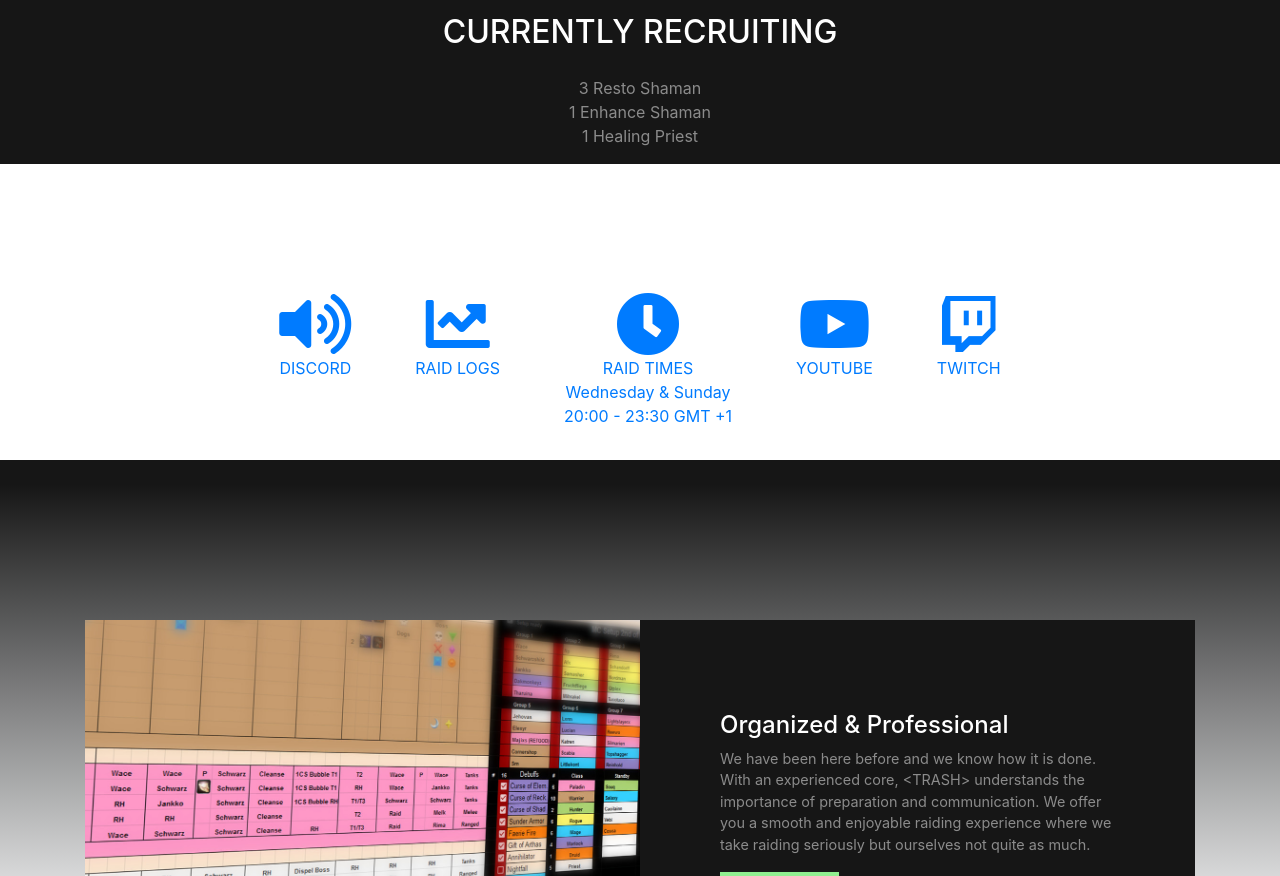
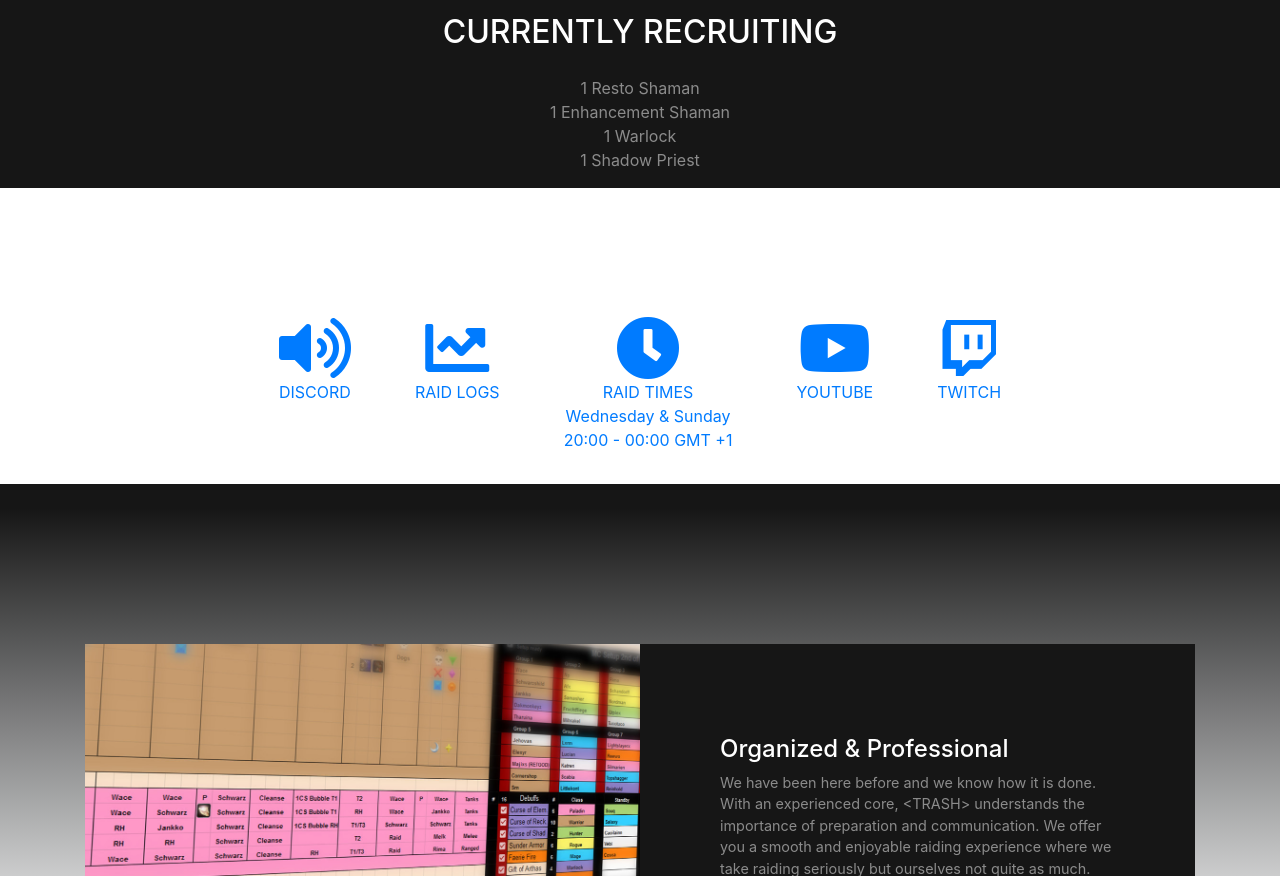
Before and after one commit to MorranTRASH/morrantrash.github.io, a website with bundled scripts: page index.html in a window 1280 px wide. Shown: the part 1225-2101 px from the top of the page. Built offline with nearby package versions, Linux system fonts and the light colour scheme.

Commit message:
Update index.html

```diff
--- a/index.html
+++ b/index.html
@@ -79,9 +79,10 @@
 		  down as we all have better things to do than to farm gold just to waste it on pointless wipes. <br><a href="https://streamable.com/463dw9">In &ltTRASH&gt we like to have fun</a><br></br> If you wish to know more about us, please take a look at our <br><a href="https://tinyurl.com/trashrules">&ltTRASH&gt Rulebook</a></p>
 		  <h2 class="text-white mb-4">CURRENTLY RECRUITING</h2>
 		  <p class="text-white-50">
-3 Resto Shaman<br>
-1 Enhance Shaman<br>
-1 Healing Priest</p>
+1 Resto Shaman<br>
+1 Enhancement Shaman<br>
+1 Warlock<br>
+1 Shadow Priest</p>
         </div>
 		</div>
       </div>
@@ -101,7 +102,7 @@
 		  </a>
                <a href="" class="mx-2">
           <i class="fa fa-clock fa-4x"></i>
-		  <BR>RAID TIMES<br>Wednesday & Sunday<br>20:00 - 23:30 GMT +1</BR>
+		  <BR>RAID TIMES<br>Wednesday & Sunday<br>20:00 - 00:00 GMT +1</BR>
 		  </a>
                <a href="https://www.youtube.com/channel/UCBTNCyM1Gss9b54V-PE0GQA" class="mx-2">
           <i class="fab fa-youtube fa-4x"></i>
```
